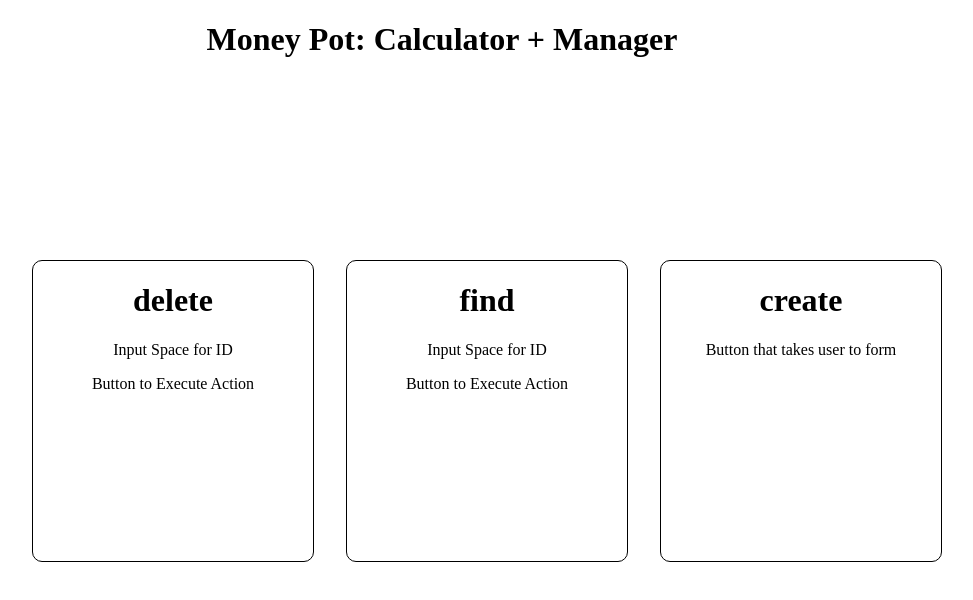
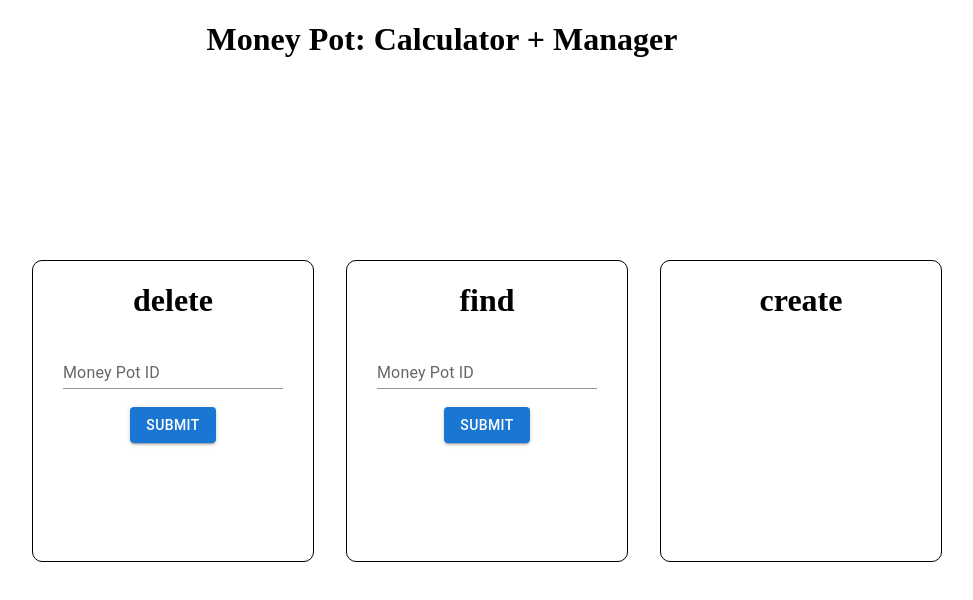
Before and after one commit to nicholascaro/money-pot, a React (Create React App) app in the folder client/: page / in a window 1280 px wide. Shown: the top 600 px of the page, without its empty margins (198-1171 px from the left). Built offline with nearby package versions, Linux system fonts and the light colour scheme.

Commit message:
pushing delete component with errors

```diff
--- a/client/package.json
+++ b/client/package.json
@@ -3,9 +3,13 @@
   "version": "0.1.0",
   "private": true,
   "dependencies": {
+    "@emotion/react": "^11.10.4",
+    "@emotion/styled": "^11.10.4",
+    "@mui/material": "^5.10.8",
     "@testing-library/jest-dom": "^5.16.5",
     "@testing-library/react": "^13.4.0",
     "@testing-library/user-event": "^13.5.0",
+    "axios": "^1.0.0",
     "react": "^18.2.0",
     "react-dom": "^18.2.0",
     "react-scripts": "5.0.1",
--- a/client/public/index.html
+++ b/client/public/index.html
@@ -24,7 +24,7 @@
       work correctly both with client-side routing and a non-root public URL.
       Learn how to configure a non-root public URL by running `npm run build`.
     -->
-    <title>React App</title>
+    <title>Money Pot</title>
   </head>
   <body>
     <noscript>You need to enable JavaScript to run this app.</noscript>
--- a/client/src/components/CreateCard.js
+++ b/client/src/components/CreateCard.js
@@ -1,3 +1,4 @@
+//TODO: write code
 function CreateCard() {
   return (
     <div className="card">
@@ -5,9 +6,7 @@ function CreateCard() {
         <h1>create</h1>
       </div>
       <div className="card-boy"></div>
-      <div>
-        <p>Button that takes user to form</p>
-      </div>
+      <div></div>
     </div>
   );
 }
--- a/client/src/components/DeleteCard.js
+++ b/client/src/components/DeleteCard.js
@@ -1,4 +1,22 @@
+import Button from "@mui/material/Button";
+import TextField from "@mui/material/TextField";
+import { useState } from "react";
+import Axios from "axios";
+
+//TODO: add data validation to text field
 function DeleteCard() {
+  const [id, setId] = useState("");
+  //TODO: change then [art of api request
+  //TODO: resolve ERROR: endpoint expecting a map not a string. either change api or change input into a map
+  const deleteMoneyPot = () => {
+    console.log(id);
+    Axios.delete("http://localhost:8080/delete", { potId: id }).then(
+      (responce) => {
+        console.log(responce);
+      }
+    );
+  };
+
   return (
     <div className="card">
       <div>
@@ -6,8 +24,19 @@ function DeleteCard() {
       </div>
       <div className="card-boy"></div>
       <div>
-        <p> Input Space for ID</p>
-        <p> Button to Execute Action</p>
+        <TextField
+          id="standard-basic"
+          label="Money Pot ID"
+          variant="standard"
+          onChange={(event) => {
+            setId(event.target.value);
+          }}
+        />
+        <br />
+        <br />
+        <Button variant="contained" onClick={deleteMoneyPot}>
+          Submit
+        </Button>
       </div>
     </div>
   );
--- a/client/src/components/FindCard.js
+++ b/client/src/components/FindCard.js
@@ -1,4 +1,14 @@
+import Button from "@mui/material/Button";
+import TextField from "@mui/material/TextField";
+import { useState } from "react";
+import { Axios } from "axios";
+
+//TODO: add data validation to text field
 function FindCard() {
+  const [id, setId] = useState("");
+  const checkValue = () => {
+    console.log(id);
+  };
   return (
     <div className="card">
       <div>
@@ -6,8 +16,19 @@ function FindCard() {
       </div>
       <div className="card-boy"></div>
       <div>
-        <p> Input Space for ID</p>
-        <p> Button to Execute Action</p>
+        <TextField
+          id="standard-basic"
+          label="Money Pot ID"
+          variant="standard"
+          onChange={(event) => {
+            setId(event.target.value);
+          }}
+        />
+        <br />
+        <br />
+        <Button variant="contained" onClick={checkValue}>
+          Submit
+        </Button>
       </div>
     </div>
   );
```
Also changed, not shown: 1 other file (tests, documents, lock files or other folders).
